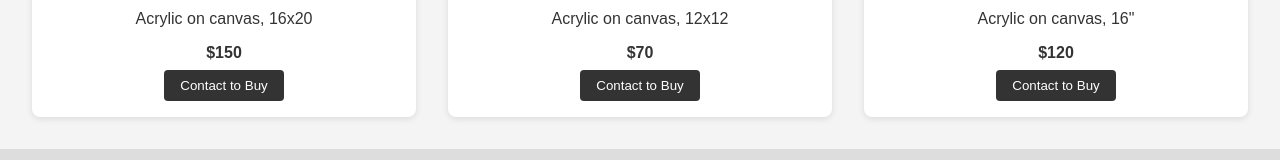
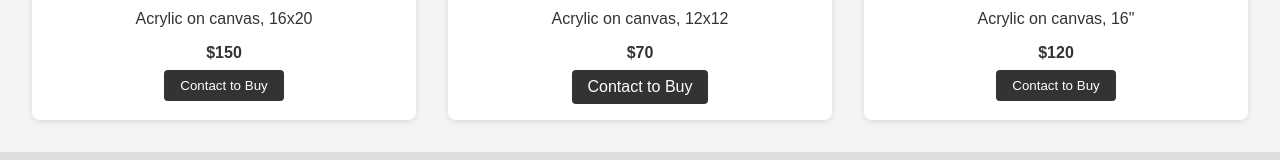
Before and after one commit to CollinG-7/paintings-website, a plain HTML site: page index.html in a window 1280 px wide. Shown: the part 552-712 px from the top of the page. Drawn offline with Linux system fonts and the light colour scheme.

Commit message:
contact button add

```diff
--- a/index.html
+++ b/index.html
@@ -29,7 +29,9 @@
             <h2>abstract</h2>
             <p>Acrylic on canvas, 12x12</p>
             <p class="price">$70</p>
-            <button>Contact to Buy</button>
+            <a class="contact-button" href="mailto:collin.gadaire43@gmail.com?subject=Painting%20Inquiry">
+    Contact to Buy
+</a>
         </div>
 
         <div class="painting">
--- a/style.css
+++ b/style.css
@@ -55,3 +55,16 @@ footer {
     padding: 1rem;
     background-color: #ddd;
 }
+
+.contact-button {
+    display: inline-block;
+    padding: 0.5rem 1rem;
+    background-color: #333;
+    color: white;
+    text-decoration: none;
+    border-radius: 4px;
+}
+
+.contact-button:hover {
+    background-color: #555;
+}
```
